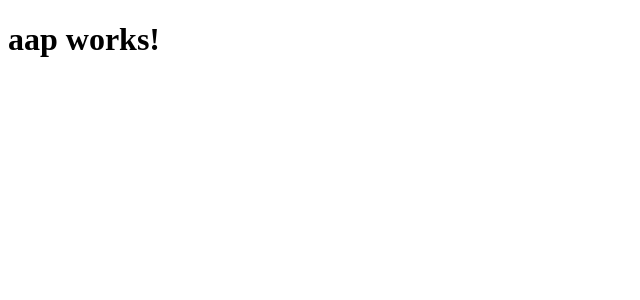
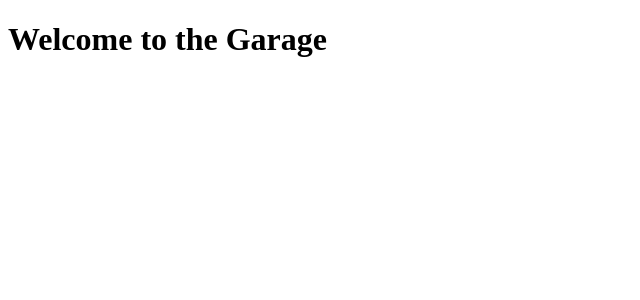
Before and after one commit to dancinbears82/emilys-service-tracker, an Angular app: page / in a window 1280 px wide. Shown: the top 300 px of the page, without its empty margins (0-640 px from the left). Built offline with nearby package versions, Linux system fonts and the light colour scheme.

Commit message:
Adding new header

```diff
--- a/src/app/app.component.html
+++ b/src/app/app.component.html
@@ -1,3 +1,3 @@
 <h1>
-  {{title}}
+	Welcome to the Garage
 </h1>
```
